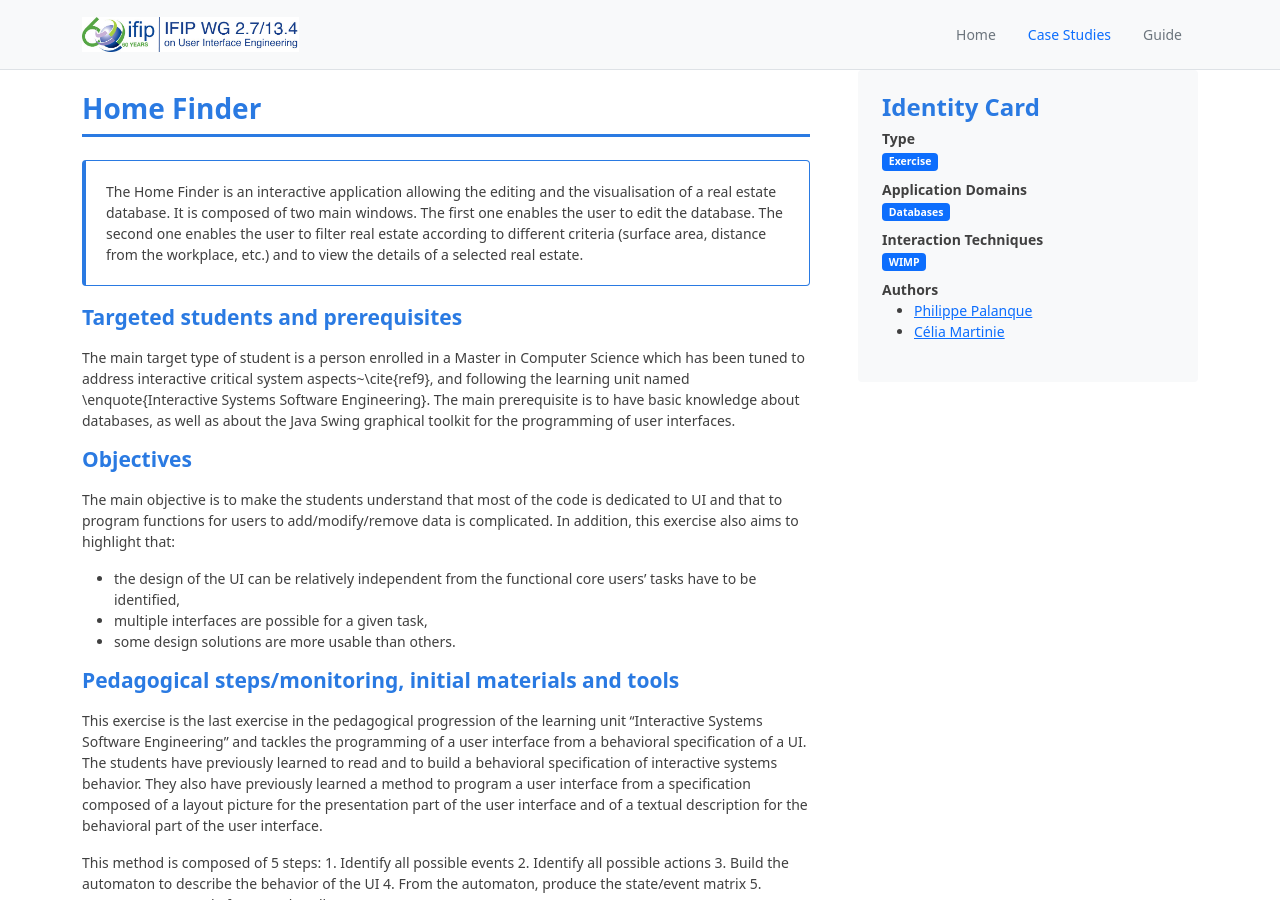
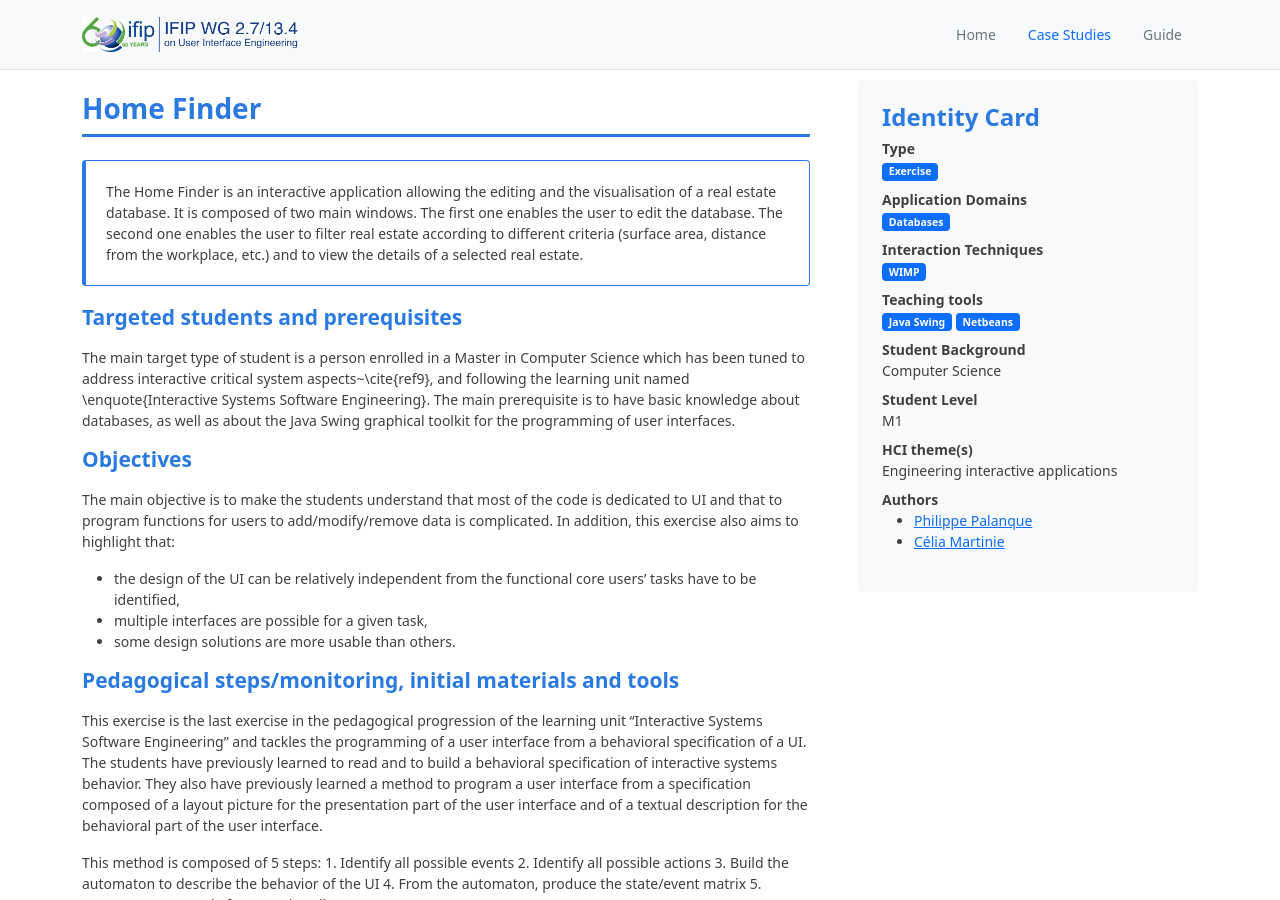
Before and after one commit to ManuDuboisToulouse3/Teaching-HCI-Engineering, a Jekyll site: the page built from _case_studies/home-finder/description.md, in a window 1280 px wide and 900 px high. Built offline with Jekyll 4.4.1, drawn with Linux system fonts in a browser that asks for light colours.

Commit message:
Completed the meta-data elements

```diff
--- a/_case_studies/home-finder/description.md
+++ b/_case_studies/home-finder/description.md
@@ -16,6 +16,12 @@ application-domains:
   - Databases
 interaction-techniques:
     - WIMP
+current-students: "Computer Science"
+student-level: M1
+HCI-theme: "Engineering interactive applications"
+tools:
+     - "Java Swing"
+     - "Netbeans"
 brief-description: "The Home Finder is an interactive application allowing the editing and the visualisation of a real estate database. It is composed of two main windows. The first one enables the user to edit the database. The second one enables the user to filter real estate according to different criteria (surface area, distance from the workplace, etc.) and to view the details of a selected real estate."
 ---
 
--- a/_layouts/case-study.html
+++ b/_layouts/case-study.html
@@ -20,53 +20,12 @@
 
                     {{content}}
 
-                    {% if page.keywords %}
-                    <h3 class="blog-post-title">Research Keywords</h3>
-                    <ul>
-                    {% for item in page.keywords %}
-                        {% if item.keyword.size > 0  %}
-                            <li>{{item.keyword}}</li>
-                        {% endif %}
-                    {% endfor %}
-                    </ul>
-                    {% endif %}
-
-                    {% if page.papers %}
-                    <h3 class="blog-post-title">Research Paper Highlights</h3>
-                    <ul>
-                        {% for item in page.papers %}
-                        {% if item.doi.size > 0  %}
-                        <li><a href="{{item.doi}}" target="_blank">{{item.doi}}</a></li>
-                        {% endif %}
-                        {% endfor %}
-                    </ul>
-                    {% endif %}
-
-                    {% if page.members %}
-                    <h3 class="blog-post-title">Members</h3>
-                    {% for item in page.members %}
-                    <li class="no-bullet">
-                            {% if item.member.picture and item.member.picture != "null" and item.member.picture != "" %}
-                            <img class="member" src="{{item.member.picture}}" alt="picture of {{item.member.name}} {{item.member.surname}}">
-                            {% else %}
-                            <img class="member" src="{{site.baseurl}}/images/site/user.png" alt="picture of {{item.member.name}} {{item.member.surname}}">
-                            {% endif %}
-                            <span class="member-detail">
-                                {% if item.member.url and item.member.url != "null" and item.member.url != "" %}
-                                <a href="{{item.member.url}}">{{item.member.name}} {{item.member.surname}}</a>
-                                {% else %}
-                                    {{item.member.name}} {{item.member.surname}}
-                                {% endif %}
-                            </span>
-                    </li>
-                    {% endfor %}
-                    {% endif %}
                 </article>
 
             </div>
 
             <div class="col-md-4">
-                <div class="position-sticky" style="top: 2rem;">
+                <div class="position-sticky" style="top: 5rem;">
                     <div class="p-4 mb-3 bg-light rounded">
                         <h4 >Identity Card</h4>
                         <dl>
@@ -84,6 +43,18 @@
                                 <span class="badge bg-primary">{{ app }}</span>
                                 {% endfor %}
                             </dd>
+                            <dt>Teaching tools</dt>
+                            <dd>
+                            {% for app in page.tools %}
+                                <span class="badge bg-primary">{{ app }}</span>
+                            {% endfor %}
+                            </dd>
+                            <dt>Student Background</dt>
+                            <dd>{{page.current-students}}</dd>
+                            <dt>Student Level</dt>
+                            <dd>{{page.student-level}}</dd>
+                            <dt>HCI theme(s)</dt>
+                            <dd>{{page.HCI-theme}}</dd>
                             <dt>Authors</dt>
                             <dd>
                                 <ul>
```
Also changed, not shown: _case_studies/electronic-prescription-system/description.md (+5 -0 lines), _case_studies/fantasy_soccer/description.md (+5 -0 lines), _case_studies/kart-racing/description.md (+5 -0 lines), guide.md (+7 -0 lines), images/ifip60-wg-logo2-1.jpg.
